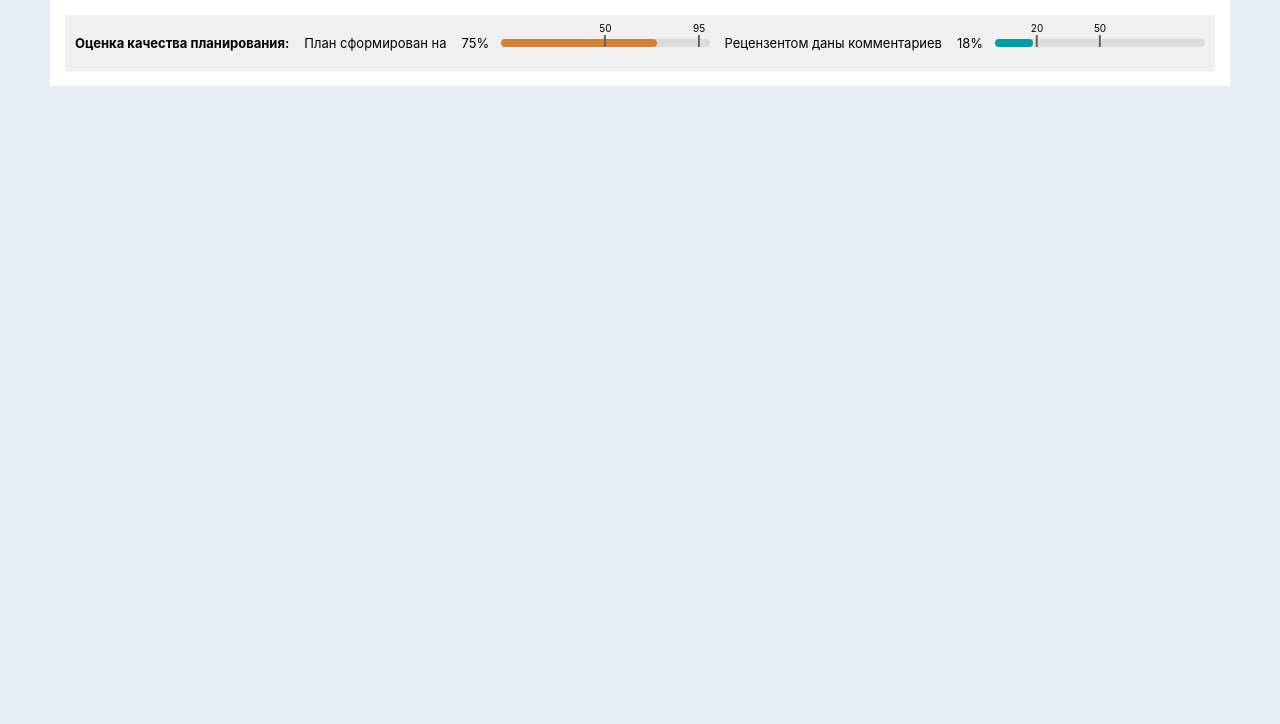
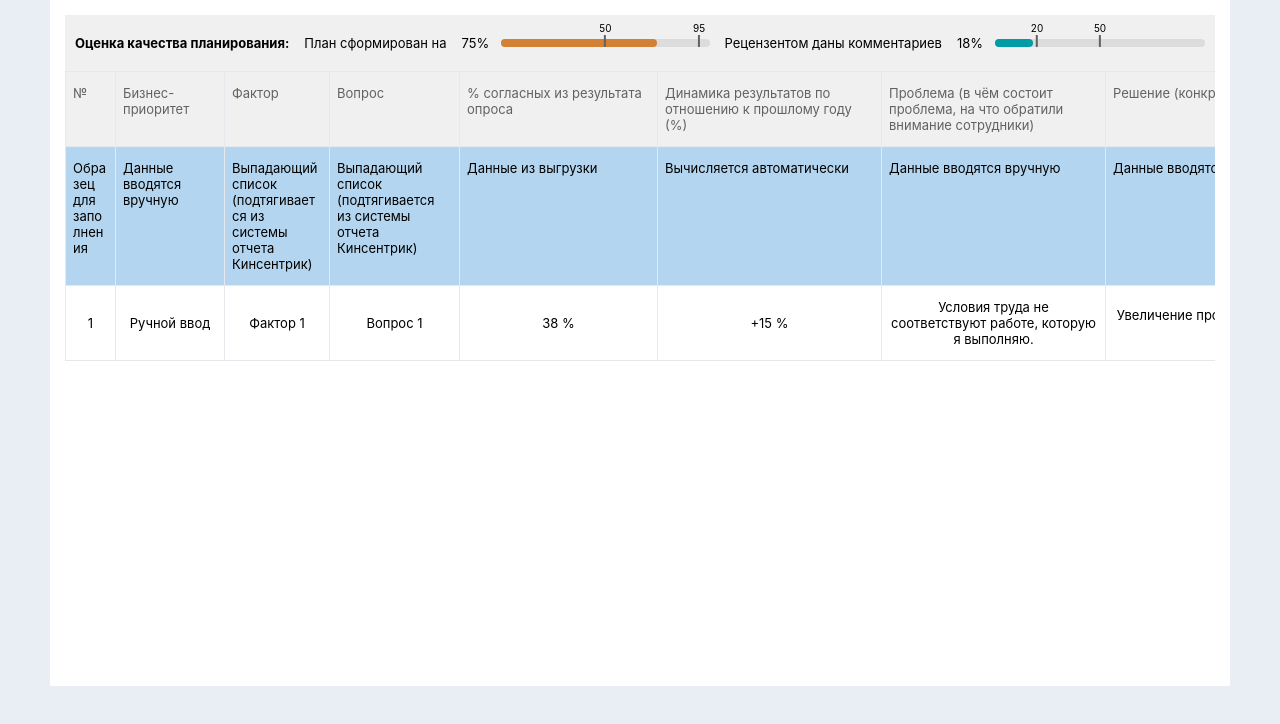
Before and after one commit to axiom777/donut-svg-react, a React (Create React App) app: page /table in a window 1280 px wide. Shown: the top 724 px of the page. Built offline with nearby package versions, Linux system fonts and the light colour scheme.

Commit message:
Table simple Layout

```diff
--- a/src/components/Table/Table.tsx
+++ b/src/components/Table/Table.tsx
@@ -1,8 +1,13 @@
 import React from "react";
 import styles from "./Table.module.scss";
 import Slice from "./Slice/Slice";
+import TableLayout from "./TableLayout/TableLayout";
 
 export default class Table extends React.Component {
+  onClickRow = (id: number) => {
+    console.log(id);
+  };
+
   render() {
     return (
       <div className={styles.wrapper}>
@@ -13,6 +18,9 @@ export default class Table extends React.Component {
           <span>Рецензентом даны комментариев </span>
           <Slice percent={18} slices={[20, 50]} type="comment" />
         </div>
+        <div>
+          <TableLayout onClickRow={this.onClickRow} />
+        </div>
       </div>
     );
   }
--- /dev/null
+++ b/src/components/Table/TableLayout/TableLayout.module.scss
@@ -0,0 +1,58 @@
+.wrapper {
+  display: block;
+  height: 600px;
+  overflow: auto;
+  scrollbar-color: #d3dae4 #f5f7f8;
+
+  &::-webkit-scrollbar {
+    width: 20px;
+    box-shadow: 0 0 1px black;
+  }
+  &::-webkit-scrollbar-track {
+    background: #f5f7f8;
+    border-radius: 5px;
+    border-radius: 10px;
+  }
+  &::-webkit-scrollbar-thumb {
+    background-color: #d3dae4;
+    border-radius: 14px;
+    border: 4px solid #f5f7f8;
+  }
+}
+
+.content {
+  height: 300vh;
+}
+
+.table {
+  border-collapse: collapse;
+  font-size: 13px;
+  text-align: left;
+
+  th {
+    font-weight: normal;
+    vertical-align: top;
+    padding: 13px 7px;
+    border: 1px solid #e5e8ed;
+    word-wrap: break-word;
+  }
+
+  td {
+    vertical-align: middle;
+    text-align: center;
+    padding: 13px 7px;
+    border: 1px solid #e5e8ed;
+    word-wrap: break-word;
+  }
+}
+
+.tableHeadingRow {
+  background: #f0f0f0;
+  th {
+    color: #626261;
+  }
+}
+
+.tableInfoRow {
+  background: #b3d5ef;
+}
--- /dev/null
+++ b/src/components/Table/TableLayout/TableLayout.tsx
@@ -0,0 +1,62 @@
+import * as React from "react";
+import { tableHeading } from "./constants";
+import { mockData } from "./mockTable";
+import styles from "./TableLayout.module.scss";
+
+type Props = { onClickRow: (id: number) => void };
+
+export default class TableLayout extends React.Component<Props, {}> {
+  handleClickRow = (id: number) => {
+    this.props.onClickRow(id);
+  };
+
+  render() {
+    return (
+      <div className={styles.wrapper}>
+        <table className={styles.table}>
+          <thead>
+            <tr className={styles.tableHeadingRow}>
+              {tableHeading.map(({ text, width }, index) => (
+                <th
+                  key={text + index}
+                  style={{
+                    minWidth: `${width}px`,
+                    maxWidth: `${width}px`,
+                    width: `${width}px`,
+                  }}
+                >
+                  {text}
+                </th>
+              ))}
+            </tr>
+            <tr className={styles.tableInfoRow}>
+              {tableHeading.map(({ info, width }, index) => (
+                <th
+                  key={info + index}
+                  style={{
+                    minWidth: `${width}px`,
+                    maxWidth: `${width}px`,
+                  }}
+                >
+                  {info}
+                </th>
+              ))}
+            </tr>
+          </thead>
+          <tbody>
+            {mockData.map(({ data, id }) => (
+              <tr key={id} onClick={() => this.handleClickRow(id)}>
+                {tableHeading.map(({ name }, index) => (
+                  <td key={"cell" + index}>
+                    {name in data ? data[name].value : ""}
+                  </td>
+                ))}
+              </tr>
+            ))}
+          </tbody>
+        </table>
+        <div className={styles.content}></div>
+      </div>
+    );
+  }
+}
--- /dev/null
+++ b/src/components/Table/TableLayout/constants.ts
@@ -0,0 +1,121 @@
+export type CellNames =
+  | "number"
+  | "businessPriority"
+  | "factor"
+  | "question"
+  | "agreePercent"
+  | "prevYearDynamic"
+  | "problem"
+  | "solution"
+  | "expectedResult"
+  | "monitoring"
+  | "targetAudience"
+  | "responsibleEmployee"
+  | "date";
+
+type TableHeadingElement = {
+  name: CellNames;
+  text: string;
+  clicable: boolean;
+  info: string;
+  width: number;
+};
+
+type TableHeading = TableHeadingElement[];
+
+export const tableHeading: TableHeading = [
+  {
+    name: "number",
+    text: "№",
+    clicable: false,
+    info: "Образец для заполнения",
+    width: 35,
+  },
+  {
+    name: "businessPriority",
+    text: "Бизнес- приоритет",
+    clicable: true,
+    info: "Данные вводятся вручную",
+    width: 94,
+  },
+  {
+    name: "factor",
+    text: "Фактор",
+    clicable: true,
+    info: "Выпадающий список (подтягивается из системы отчета Кинсентрик)",
+    width: 90,
+  },
+  {
+    name: "question",
+    text: "Вопрос",
+    clicable: true,
+    info: "Выпадающий список (подтягивается из системы отчета Кинсентрик)",
+    width: 115,
+  },
+  {
+    name: "agreePercent",
+    text: "% согласных из результата опроса",
+    clicable: true,
+    info: "Данные из выгрузки",
+    width: 183,
+  },
+  {
+    name: "prevYearDynamic",
+    text: "Динамика результатов по отношению к прошлому году (%)",
+    clicable: true,
+    info: "Вычисляется автоматически",
+    width: 209,
+  },
+  {
+    name: "problem",
+    text:
+      "Проблема (в чём состоит проблема, на что обратили внимание сотрудники)",
+    clicable: true,
+    info: "Данные вводятся вручную",
+    width: 209,
+  },
+  {
+    name: "solution",
+    text: "Решение (конкретные мероприятия)",
+    clicable: true,
+    info: "Данные вводятся вручную",
+    width: 260,
+  },
+  {
+    name: "expectedResult",
+    text:
+      "Ожидаемый эффект/результат (количественные и качественные показатели)",
+    clicable: true,
+    info: "Данные вводятся вручную",
+    width: 260,
+  },
+  {
+    name: "monitoring",
+    text: "Как будет проводиться мониторинг (контрольные точки, вехи, опросы)",
+    clicable: true,
+    info: "Данные вводятся вручную",
+    width: 227,
+  },
+  {
+    name: "targetAudience",
+    text:
+      "Целевая аудитория (на какую группу сотрудников будет направлено мероприятие)",
+    clicable: true,
+    info: "Данные вводятся вручную",
+    width: 218,
+  },
+  {
+    name: "responsibleEmployee",
+    text: "Ответственный",
+    clicable: true,
+    info: "Данные вводятся вручную",
+    width: 212,
+  },
+  {
+    name: "date",
+    text: "Дата",
+    clicable: true,
+    info: "Выбирается атоматически",
+    width: 212,
+  },
+];
--- /dev/null
+++ b/src/components/Table/TableLayout/mockTable.ts
@@ -0,0 +1,85 @@
+import { CellNames } from "./constants";
+type MockData = {
+  id: number;
+  data: {
+    [key in CellNames]: {
+      id: number;
+      value: string;
+      comment?: string;
+    };
+  };
+};
+
+export const mockData: MockData[] = [
+  {
+    id: 1,
+    data: {
+      number: {
+        id: 1,
+        value: "1",
+        comment: "",
+      },
+      businessPriority: {
+        id: 2,
+        value: "Ручной ввод",
+        comment: "Согласен",
+      },
+      factor: {
+        id: 3,
+        value: "Фактор 1",
+        comment: "Согласен",
+      },
+      question: {
+        id: 4,
+        value: "Вопрос 1",
+        comment: "Соответствует заявленной проблематике",
+      },
+      agreePercent: {
+        id: 5,
+        value: "38 %",
+        comment: "Данные верные",
+      },
+      prevYearDynamic: {
+        id: 6,
+        value: "+15 %",
+        comment:
+          "Проанализировать динамику ещё подвум параметрам для большей достоверности ...",
+      },
+      problem: {
+        id: 7,
+        value: "Условия труда не соответствуют работе, которую я выполняю.",
+        comment: "На основании чего?",
+      },
+      solution: {
+        id: 8,
+        value: "Увеличение производительности труда на 20 %",
+        comment: "Уточнить данные! ...",
+      },
+      expectedResult: {
+        id: 9,
+        value: "Увеличение производительности труда на 20 %",
+        comment: "Уточнить данные! ...",
+      },
+      monitoring: {
+        id: 10,
+        value: "Данные вводятся вручную",
+        comment: "Данные вводятся вручную",
+      },
+      targetAudience: {
+        id: 11,
+        value: "Данные вводятся вручную",
+        comment: "Данные вводятся вручную",
+      },
+      responsibleEmployee: {
+        id: 12,
+        value: "Данные вводятся вручную",
+        comment: "Данные вводятся вручную",
+      },
+      date: {
+        id: 13,
+        value: "Данные вводятся вручную",
+        comment: "Данные вводятся вручную",
+      },
+    },
+  },
+];
```
